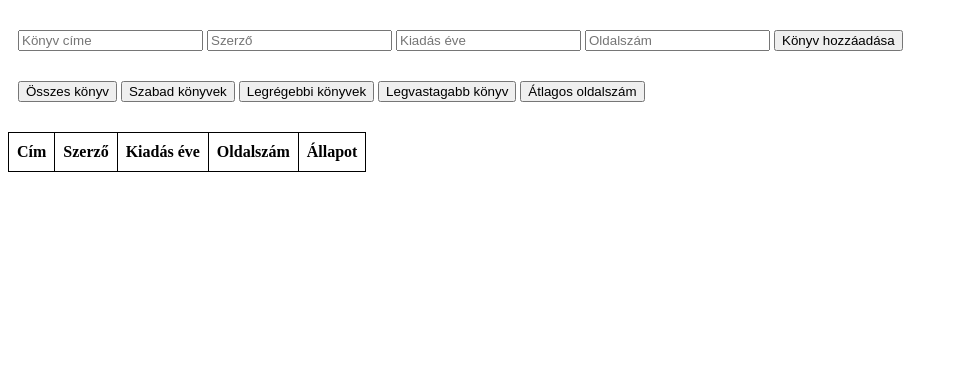
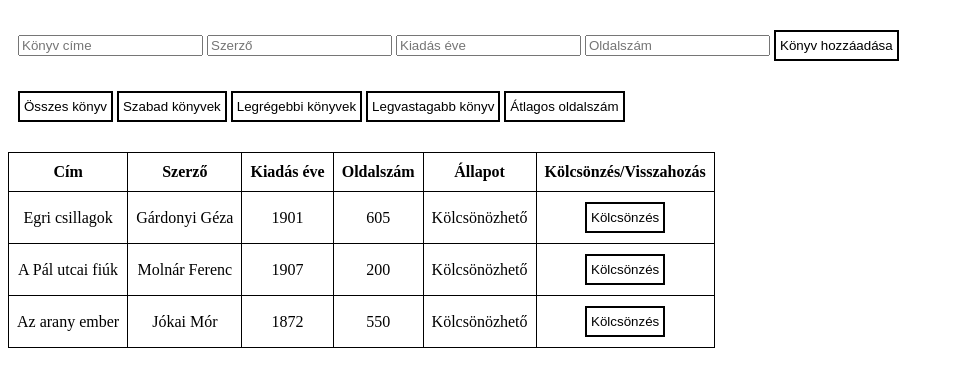
Before and after one commit to MelcherLevente/konyvek, a plain HTML site: page index.html in a window 1280 px wide. Both pictures are taken after a click on the button "Szabad könyvek". Shown: the whole page, without its empty margins (0-958 px from the left). Drawn offline with Linux system fonts and the light colour scheme.

Commit message:
kolcsonzes, szabad konyvek

```diff
--- a/index.html
+++ b/index.html
@@ -17,7 +17,7 @@
 
     <div>
         <button onclick="betoltes(konyvek)">Összes könyv</button>
-        <button>Szabad könyvek</button>
+        <button onclick="szabadKonyvek()">Szabad könyvek</button>
         <button>Legrégebbi könyvek</button>
         <button>Legvastagabb könyv</button>
         <button>Átlagos oldalszám</button>
@@ -31,6 +31,7 @@
                 <th>Kiadás éve</th>
                 <th>Oldalszám</th>
                 <th>Állapot</th>
+                <th>Kölcsönzés/Visszahozás</th>
             </tr>
         </thead>
         <tbody id="tablazatTorzs">
--- a/main.js
+++ b/main.js
@@ -5,13 +5,11 @@ function Konyv(cim, szerzo, kiadas, oldalszam){
     this.oldalszam = oldalszam
     this.kolcsonozve = false
     this.kolcsonoz = function(){
-        if(this.kolcsonoz){
-            this.kolcsonoz = false
+        if(this.kolcsonozve){
+            this.kolcsonozve = false
         }
-    }
-    this.visszahoz = function(){
-        if(!this.kolcsonoz){
-            this.kolcsonoz = true
+        else{
+            this.kolcsonozve = true
         }
     }
 }
@@ -37,14 +35,30 @@ function konyvHozzaadas(){
 
 function betoltes(konyvek){
     const tablazatTorzs = document.getElementById("tablazatTorzs")
-    const tablazatSor = konyvek.map((konyv) => `
+    const tablazatSor = konyvek.map((konyv, index) => `
         <tr>
             <td>${konyv.cim}</td>
             <td>${konyv.szerzo}</td>
             <td>${konyv.kiadas}</td>
             <td>${konyv.oldalszam}</td>
-            <td>${(konyv.kolcsonozve) ? "Kölcsönözhető" : "Nem kölcsönözhető"}</td>
+            <td>${(konyv.kolcsonozve) ? "Nem kölcsönözhető" : "Kölcsönözhető"}</td>
+            <td><button type="button" onclick="kolcsonzes(${index})">${(konyv.kolcsonozve) ? "Visszahozás" : "Kölcsönzés"}</button></td>
         </tr>`).join('')
 
     tablazatTorzs.innerHTML = tablazatSor
 }
+
+function kolcsonzes(index){
+    konyvek[index].kolcsonoz()
+    betoltes(konyvek)
+}
+
+function szabadKonyvek(){
+    let szabadKonyvek = []
+    konyvek.forEach(konyv => {
+        if(konyv.kolcsonozve === false){
+            szabadKonyvek.push(konyv)
+        }
+    });
+    betoltes(szabadKonyvek)
+}
--- a/style.css
+++ b/style.css
@@ -9,3 +9,8 @@ td, th{
     padding: 10px 8px;
     text-align: center;
 }
+button{
+    padding: 6px 4px;
+    background-color: white;
+    border: 2px solid black;
+}
```
